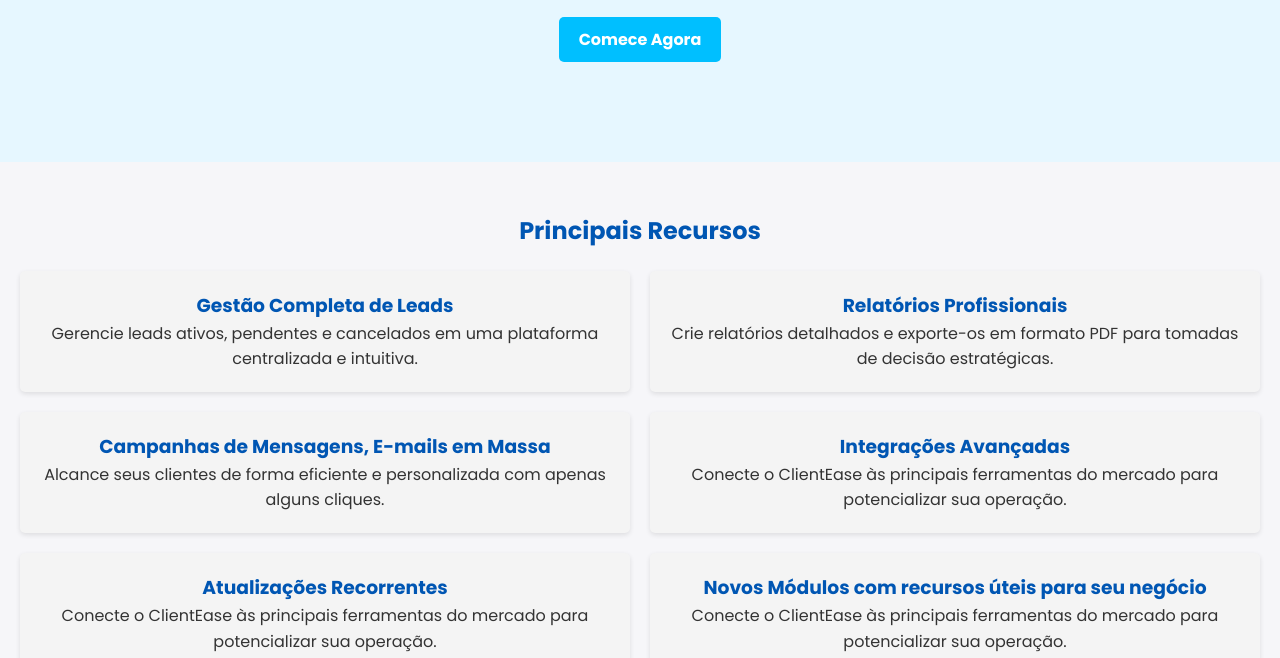
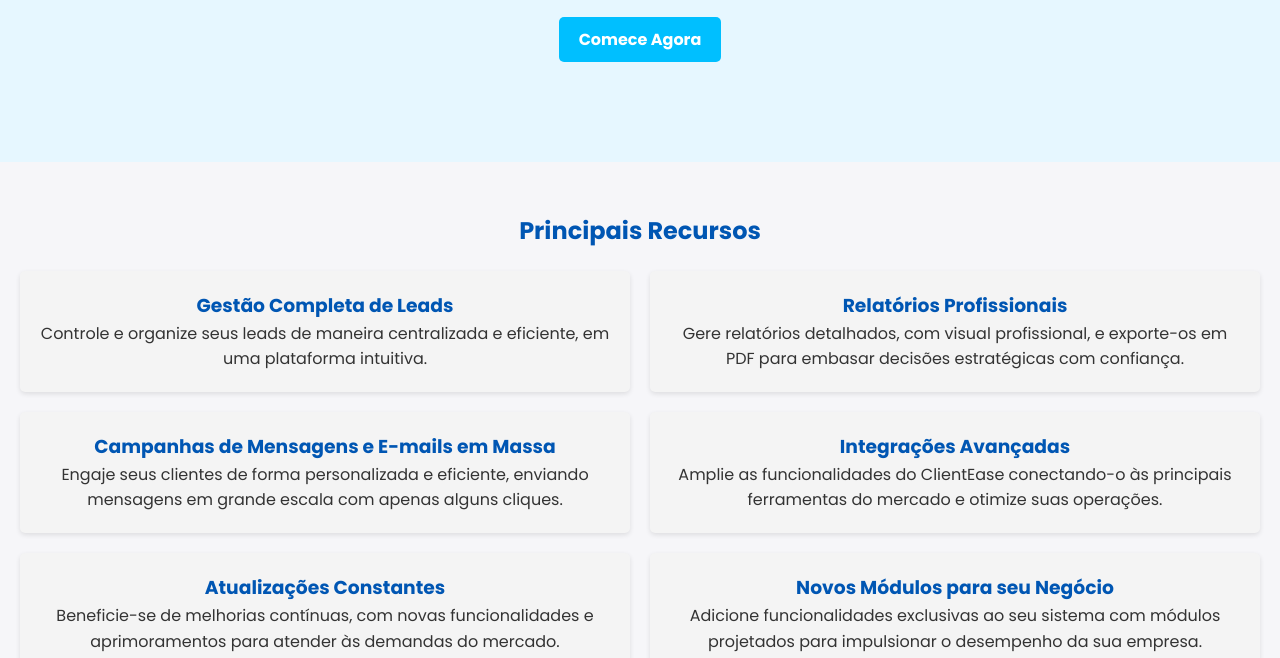
Before and after one commit to WendelDev21/ClientEasecopy---Site, a plain HTML site: page index.html in a window 1280 px wide. Shown: the part 294-952 px from the top of the page. Drawn offline with Linux system fonts and the light colour scheme.

Commit message:
depois alterar

```diff
--- a/index.html
+++ b/index.html
@@ -127,27 +127,27 @@
         <div class="feature-grid">
             <div class="feature">
                 <h3>Gestão Completa de Leads</h3>
-                <p>Gerencie leads ativos, pendentes e cancelados em uma plataforma centralizada e intuitiva.</p>
+                <p>Controle e organize seus leads de maneira centralizada e eficiente, em uma plataforma intuitiva.</p>
             </div>
             <div class="feature">
                 <h3>Relatórios Profissionais</h3>
-                <p>Crie relatórios detalhados e exporte-os em formato PDF para tomadas de decisão estratégicas.</p>
+                <p>Gere relatórios detalhados, com visual profissional, e exporte-os em PDF para embasar decisões estratégicas com confiança.</p>
             </div>
             <div class="feature">
-                <h3>Campanhas de Mensagens, E-mails em Massa</h3>
-                <p>Alcance seus clientes de forma eficiente e personalizada com apenas alguns cliques.</p>
+                <h3>Campanhas de Mensagens e E-mails em Massa</h3>
+                <p>Engaje seus clientes de forma personalizada e eficiente, enviando mensagens em grande escala com apenas alguns cliques.</p>
             </div>
             <div class="feature">
                 <h3>Integrações Avançadas</h3>
-                <p>Conecte o ClientEase às principais ferramentas do mercado para potencializar sua operação.</p>
+                <p>Amplie as funcionalidades do ClientEase conectando-o às principais ferramentas do mercado e otimize suas operações.</p>
             </div>
             <div class="feature">
-                <h3>Atualizações Recorrentes</h3>
-                <p>Conecte o ClientEase às principais ferramentas do mercado para potencializar sua operação.</p>
+                <h3>Atualizações Constantes</h3>
+                <p>Beneficie-se de melhorias contínuas, com novas funcionalidades e aprimoramentos para atender às demandas do mercado.</p>
             </div>
             <div class="feature">
-                <h3>Novos Módulos com recursos úteis para seu negócio</h3>
-                <p>Conecte o ClientEase às principais ferramentas do mercado para potencializar sua operação.</p>
+                <h3>Novos Módulos para seu Negócio</h3>
+                <p>Adicione funcionalidades exclusivas ao seu sistema com módulos projetados para impulsionar o desempenho da sua empresa.</p>
             </div>
         </div>
     </section>
```
Also changed, not shown: mobile-navbar.js (deleted, +0 -44 lines), img/banner.png (added).
